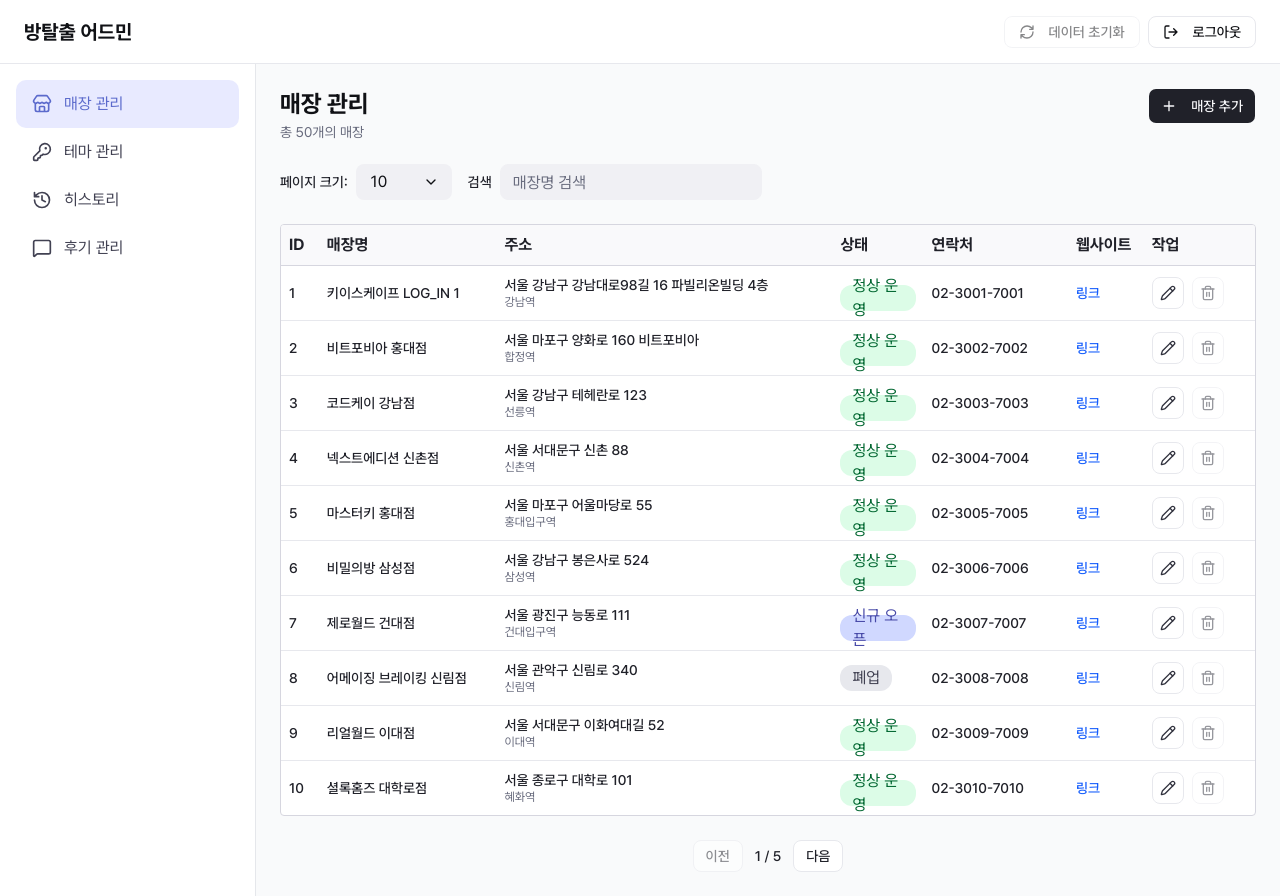
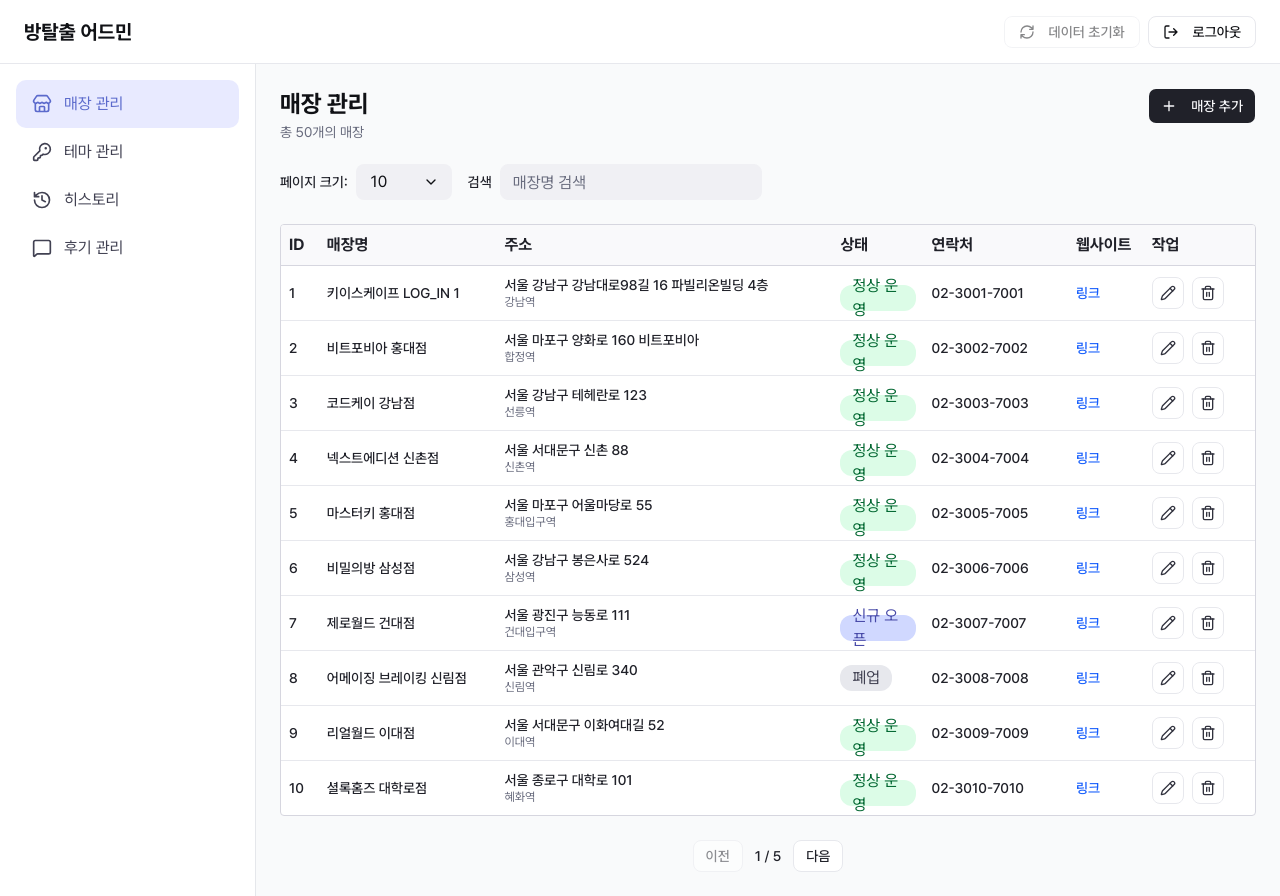
Before and after one commit to Room-In-Us/Room-In-Us-Front-Admin, a Next.js app: page /dashboard in a window 1280 px wide. Built offline with nearby package versions, Linux system fonts and the light colour scheme.

Commit message:
Fix: 매장 작업 삭제 버튼 비활성 제거 (#15)

```diff
--- a/src/features/store-management/components/StoreManagementTableContent.tsx
+++ b/src/features/store-management/components/StoreManagementTableContent.tsx
@@ -102,9 +102,8 @@
                         type='button'
                         variant='outline'
                         size='icon'
-                        disabled
-                        aria-label={`${store.name} 삭제 기능 준비 중`}
-                        title='삭제 기능 준비 중'
+                        aria-label={`${store.name} 삭제`}
+                        title='삭제'
                         className='border-riu-monochrome-30 bg-surface text-riu-monochrome-700 hover:bg-riu-monochrome-10'>
                         <Trash2 aria-hidden='true' className='size-4' />
                       </Button>
```
